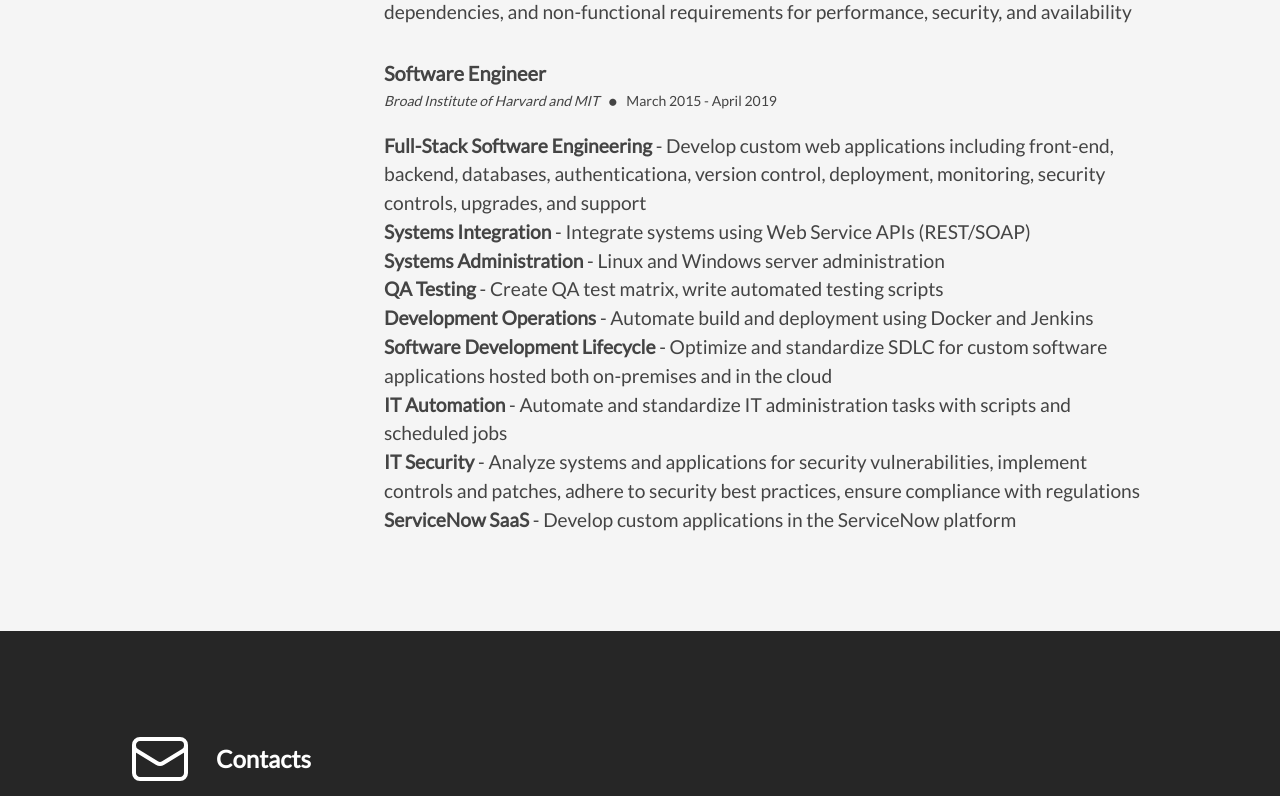
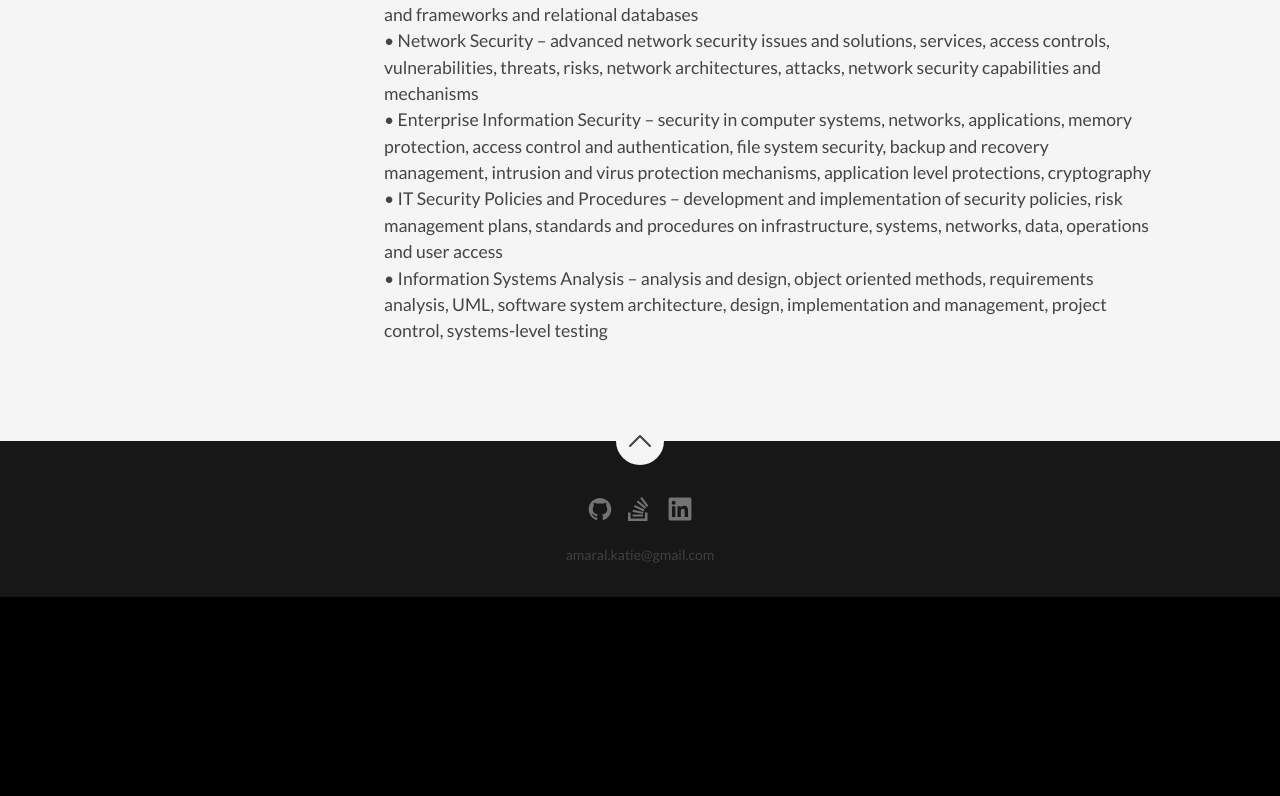
Before and after one commit to ktamaral/ktamaral-portfolio-react, a Next.js app: page / in a window 1280 px wide. Shown: the part 2364-3160 px from the top of the page. After the commit the page ends 2961 px from the top, so only its background shows below. Built offline with nearby package versions, Linux system fonts and the light colour scheme.

Commit message:
Update page layout

```diff
--- a/src/components/Sections/Contact/ContactForm.tsx
+++ b/src/components/Sections/Contact/ContactForm.tsx
@@ -32,9 +32,6 @@ const ContactForm: FC = memo(() => {
   const handleSendMessage = useCallback(
     async (event: React.FormEvent<HTMLFormElement>) => {
       event.preventDefault();
-      /**
-       * This is a good starting point to wire up your form submission logic
-       * */
       console.log('Data to send: ', data);
     },
     [data],
--- a/src/components/Sections/Footer.tsx
+++ b/src/components/Sections/Footer.tsx
@@ -4,14 +4,16 @@ import {FC, memo} from 'react';
 import {SectionId} from '../../data/data';
 import Socials from '../Socials';
 
-const currentYear = new Date().getFullYear();
+//const currentYear = new Date().getFullYear();
 
 const Footer: FC = memo(() => (
   <div className="relative bg-neutral-900 px-4 pb-6 pt-12 sm:px-8 sm:pb-8 sm:pt-14">
     <div className="absolute inset-x-0 -top-4 flex justify-center sm:-top-6">
       <a
         className="rounded-full bg-neutral-100 p-1 ring-white ring-offset-2 ring-offset-gray-700/80 focus:outline-none focus:ring-2 sm:p-2"
-        href={`/#${SectionId.Hero}`}>
+        href={`/#${SectionId.Hero}`}
+        target="_blank"
+      >
         <ChevronUpIcon className="h-6 w-6 bg-transparent sm:h-8 sm:w-8" />
       </a>
     </div>
@@ -19,7 +21,8 @@ const Footer: FC = memo(() => (
       <div className="flex gap-x-4 text-neutral-500">
         <Socials />
       </div>
-      <span className="text-sm text-neutral-700">© Copyright {currentYear} </span>
+      <span className="text-sm text-neutral-700"><a href="mailto:amaral.katie@gmail.com">amaral.katie@gmail.com</a></span>
+      {/*<span className="text-sm text-neutral-700">© Copyright {currentYear} </span>*/}
     </div>
   </div>
 ));
--- a/src/components/Sections/Resume/index.tsx
+++ b/src/components/Sections/Resume/index.tsx
@@ -11,13 +11,13 @@ const Resume: FC = memo(() => {
   return (
     <Section className="bg-neutral-100" sectionId={SectionId.Resume}>
       <div className="flex flex-col divide-y-2 divide-neutral-300">
-        <ResumeSection title="Education">
-          {education.map((item, index) => (
+        <ResumeSection title="Work">
+          {experience.map((item, index) => (
             <TimelineItem item={item} key={`${item.title}-${index}`} />
           ))}
         </ResumeSection>
-        <ResumeSection title="Work">
-          {experience.map((item, index) => (
+        <ResumeSection title="Education">
+          {education.map((item, index) => (
             <TimelineItem item={item} key={`${item.title}-${index}`} />
           ))}
         </ResumeSection>
--- a/src/components/Socials.tsx
+++ b/src/components/Socials.tsx
@@ -10,7 +10,9 @@ const Socials: FC = memo(() => {
           aria-label={label}
           className="-m-1.5 rounded-md p-1.5 transition-all duration-300 hover:text-pink-300 focus:outline-none focus:ring-2 focus:ring-pink-300  sm:-m-3 sm:p-3"
           href={href}
-          key={label}>
+          key={label}
+          target="_blank"
+        >
           <Icon className="h-5 w-5 align-baseline sm:h-6 sm:w-6" />
         </a>
       ))}
--- a/src/data/data.tsx
+++ b/src/data/data.tsx
@@ -269,7 +269,7 @@ export const education: TimelineItem[] = [
     title: 'Master of Science - Computer Information Systems IT Security',
     content: (
       <p>
-        • Web Application Development – core competencies in web application technologies to create dynamic web applications with relational databases, develop skills in both front- and back-end coding<br />
+        • Web Application Development – build dynamic web applications with front and backend langauges and frameworks and relational databases<br />
         • Network Security – advanced network security issues and solutions, services, access controls, vulnerabilities, threats, risks, network architectures, attacks, network security capabilities and mechanisms<br />
         • Enterprise Information Security – security in computer systems, networks, applications, memory protection, access control and authentication, file system security, backup and recovery management, intrusion and virus protection mechanisms, application level protections, cryptography<br />
         • IT Security Policies and Procedures – development and implementation of security policies, risk management plans, standards and procedures on infrastructure, systems, networks, data, operations and user access<br />
--- a/src/globalStyles.scss
+++ b/src/globalStyles.scss
@@ -51,7 +51,7 @@ body {
   width: 100%;
   color: #444444;
   font-family: 'Lato', 'Noto Sans', sans-serif, 'Helvetica Neue', Arial;
-  font-size: 1.2em;
+  font-size: 1.1em;
   /*font-family: system-ui, -apple-system, BlinkMacSystemFont, 'Segoe UI', Ubuntu, 'Helvetica Neue', sans-serif;*/
   background-color: #fafafa;
 }
--- a/src/pages/index.tsx
+++ b/src/pages/index.tsx
@@ -3,7 +3,7 @@ import {FC, memo} from 'react';
 
 import Page from '../components/Layout/Page';
 import About from '../components/Sections/About';
-import Contact from '../components/Sections/Contact';
+//import Contact from '../components/Sections/Contact';
 import Footer from '../components/Sections/Footer';
 import Hero from '../components/Sections/Hero';
 //import Portfolio from '../components/Sections/Portfolio';
@@ -23,8 +23,8 @@ const Home: FC = memo(() => {
       <About />
       <Resume />
       {/*<Portfolio />
-      <Testimonials />*/}
-      <Contact />
+      <Testimonials />
+      <Contact />*/}
       <Footer />
     </Page>
   );
```
